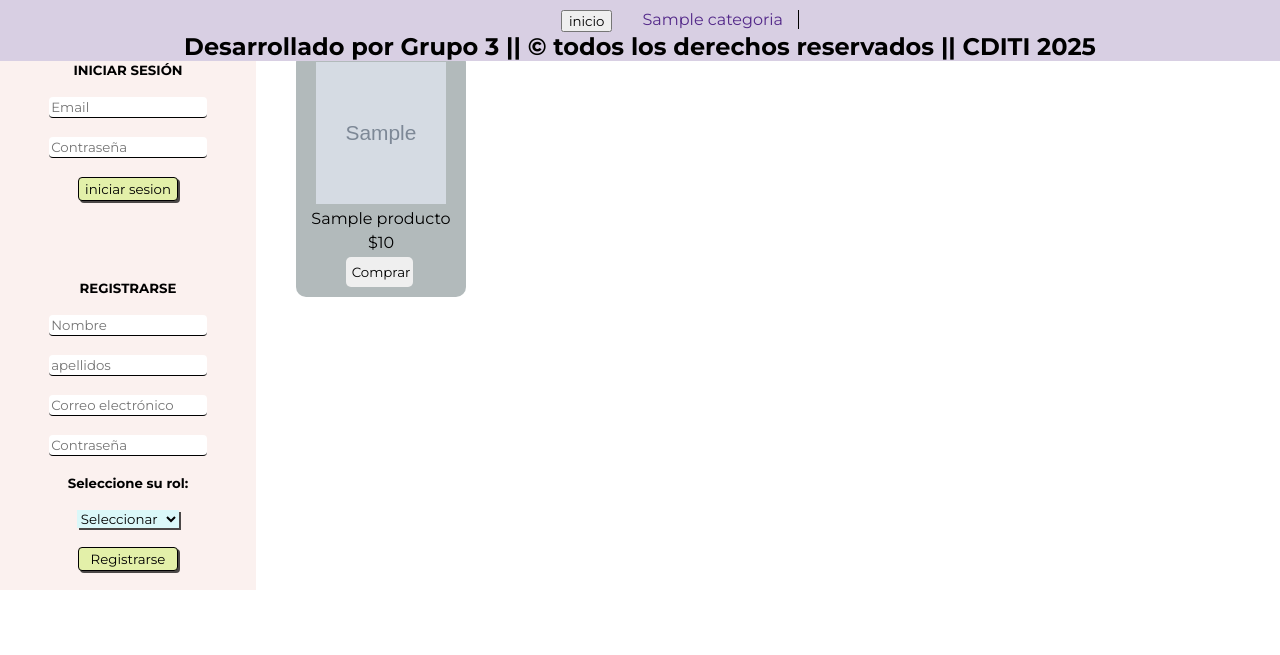
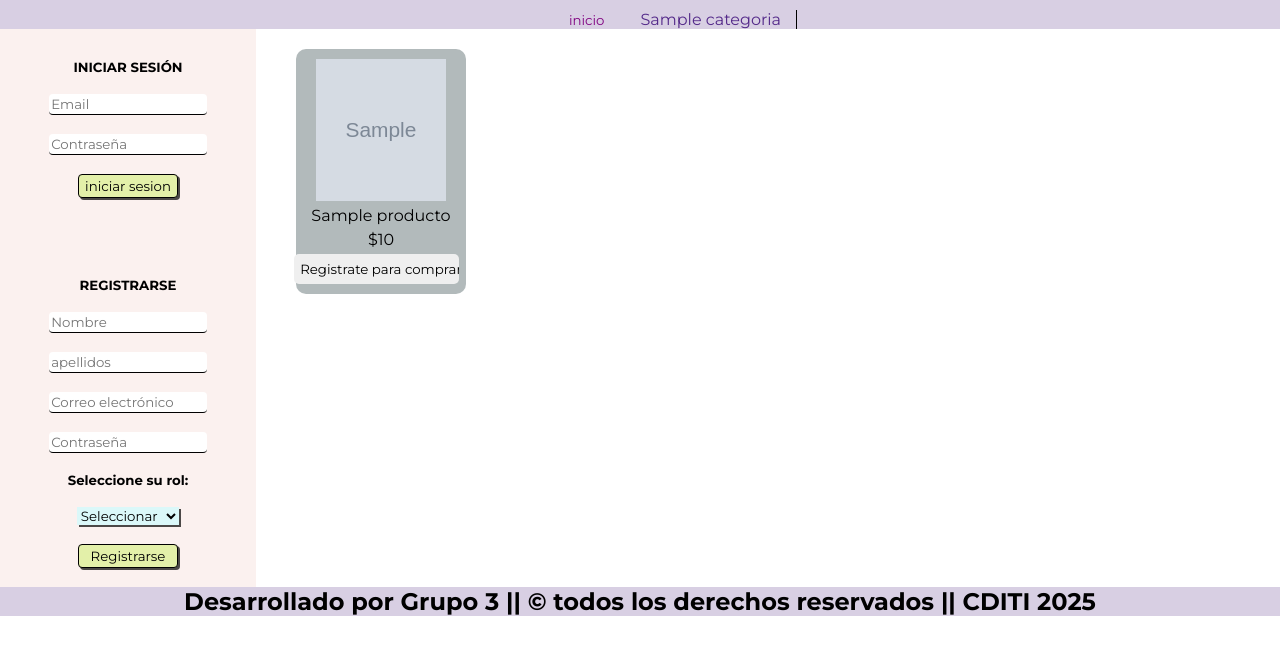
Before and after one commit to CrisMonsalve348/Actividad8, a PHP site: page / in a window 1280 px wide. Shown: the part 39-694 px from the top of the page. Run offline with PHP 8.4, Linux system fonts and the light colour scheme; tables that the repository leaves empty or names only in its code hold one stand-in row (values such as "Sample post"); grey boxes marked "Sample" are stand-in pictures.

Commit message:
coreccion en footer y boton de header

```diff
--- a/estilos/estilo_index.css
+++ b/estilos/estilo_index.css
@@ -113,6 +113,7 @@ main{
 .principalusuario{
     display: flex;
     flex-direction: row;
+    height: 100%;
 }
 .categoriasyproductos{
     width: 100%;
@@ -290,8 +291,10 @@ footer{
     text-align: center;
     color: black;
     background-color: #d8cfe3;
-    position: fixed;
+    margin: 0 auto;
     width: 100%;
+    bottom: 0;
+
 }
 
 /*estilo de la pagina de gestion de categorias*/
--- a/includes/header.php
+++ b/includes/header.php
@@ -36,7 +36,7 @@ if(!isset($_SESSION["usuario"])){
         <li>
             <form action="<?php echo $archivo_actual; ?>" method="post">
                 <input type="hidden" name="inicio" value="1" >
-                <input type="submit" value="inicio">
+                <input type="submit" value="inicio" style="background:none; border:none; color:purple;">
             </form>
         </li>
 
--- a/index.php
+++ b/index.php
@@ -104,9 +104,9 @@ endif;
         <img src="<?php echo ($fila["imagen"]); ?>" alt="producto" class="imagen_producto">
             <p><?php echo $fila["nombre"]; ?> </p>
             <p><?php echo "$".$fila["precio"]; ?></p>
-            <form action="producto_usuario.php" method="post">
+            <form action="#" method="post">
                 <input type="hidden" name="id" value="<?php echo $fila["id"]; ?>">
-                <input type="submit" value="Comprar">
+                <input type="submit" value="Registrate para comprar">
             </form>
 
         </li>
@@ -114,7 +114,7 @@ endif;
     </ul>
 
 </section>
-
+    </main>
 <?php
 include "includes/footer.php"
 
```
Also changed, not shown: img/1751936642_castorice-honkai-star-rail-game-hd-wallpaper-uhdpaper.com-613@5@e.jpg (added).
